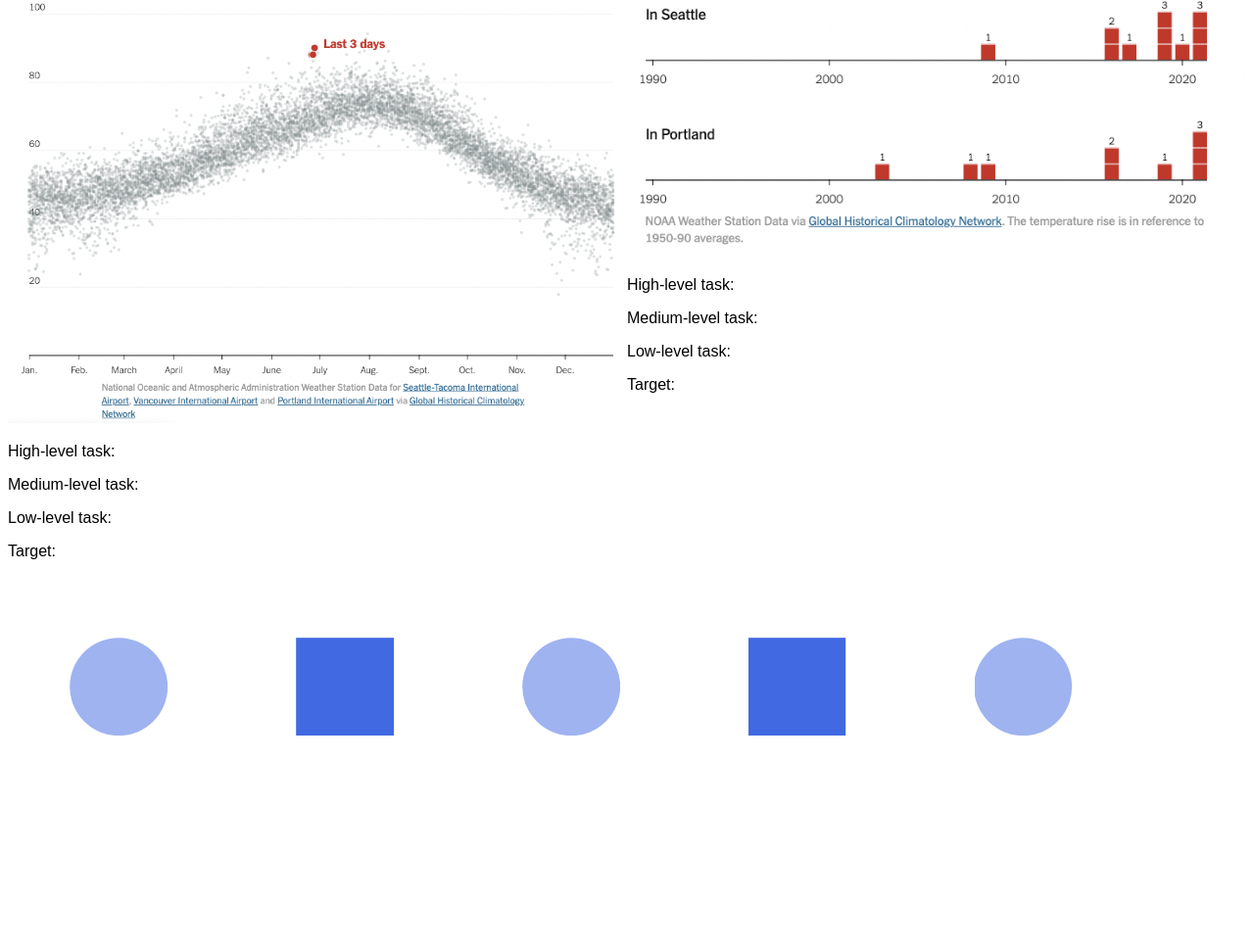
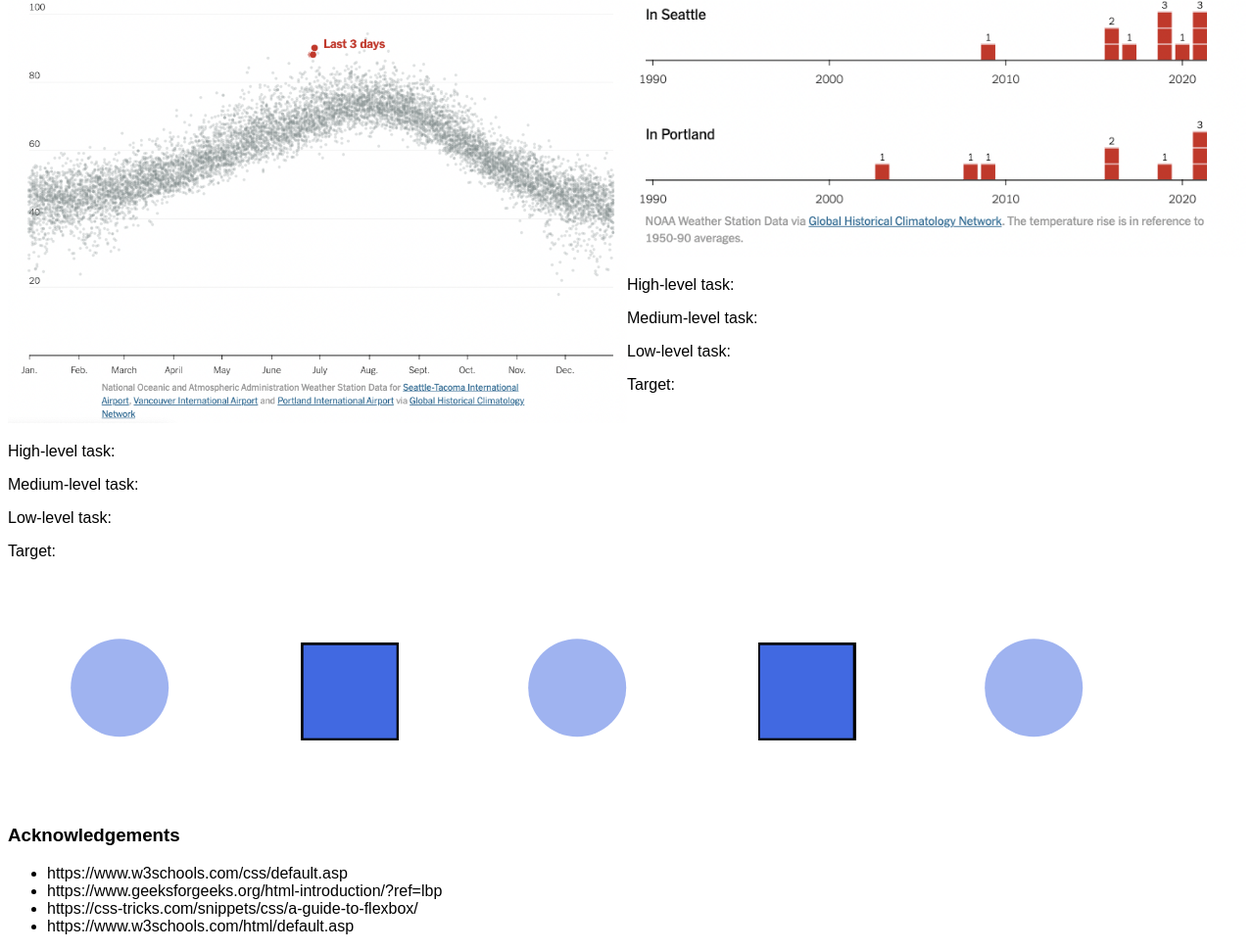
Before and after one commit to DS4200-S23-Class/hw-02-lauren-and-neals, a plain HTML site: page index.html in a window 1280 px wide. Shown: the part 809-1780 px from the top of the page at 98% size. Before the commit the page ends 1635 px from the top, so only its background shows below. Drawn offline with Linux system fonts and the light colour scheme.

Commit message:
add acknowledgements

```diff
--- a/index.html
+++ b/index.html
@@ -75,7 +75,7 @@
 
 	<div id="task-abstraction">
 		<h2>Task Abstraction</h2>
-		<div class=flexbox>
+		<div class="flexbox">
 			<div>
 				<img src=img/vis1.png>
 				<p>High-level task: </p>
@@ -94,25 +94,34 @@
 	</div>
 
 	<div id="decoration">
-		<svg width="100" height="100">
-			<circle cx="50" cy="50" r="50">
+		<svg width="105" height="105">
+			<circle cx="51" cy="51" r="50">
 		</svg>
 		<svg width="100" height="100">
 			<rect width="100" height="100">
 		</svg>
-		<svg width="100" height="100">
-			<circle cx="50" cy="50" r="50">
+		<svg width="105" height="105">
+			<circle cx="51" cy="51" r="50">
 		</svg>
 		<svg width="100" height="100">
 			<rect width="100" height="100">
 		</svg>
-				<svg width="100" height="100">
-			<circle cx="50" cy="50" r="50">
+				<svg width="105" height="105">
+			<circle cx="51" cy="51" r="50">
 		</svg>
 	</div>
 
-
-
+	<div id="Aknowledgements">
+		<h3>Acknowledgements</h3>
+		<div>
+			<ul>
+				<li>https://www.w3schools.com/css/default.asp</li>
+				<li>https://www.geeksforgeeks.org/html-introduction/?ref=lbp</li>
+				<li>https://css-tricks.com/snippets/css/a-guide-to-flexbox/</li>
+				<li>https://www.w3schools.com/html/default.asp</li>
+			</ul>
+		</div>
+	</div>
 
 </body>
 
--- a/style.css
+++ b/style.css
@@ -49,11 +49,23 @@ svg {
 }
 
 rect {
-	border: 5px solid black;
+	stroke: black;
+	stroke-width: 5px;
 	fill: royalblue;
 }
 
 circle {
 	fill: royalblue;
 	opacity: 50%;
+	overflow: visible;
 }
+
+rect:hover {
+	fill: lightpink;
+}
+
+circle:hover {
+	overflow: visible;
+	stroke-width: 3px;
+	stroke: black;
+}
```
